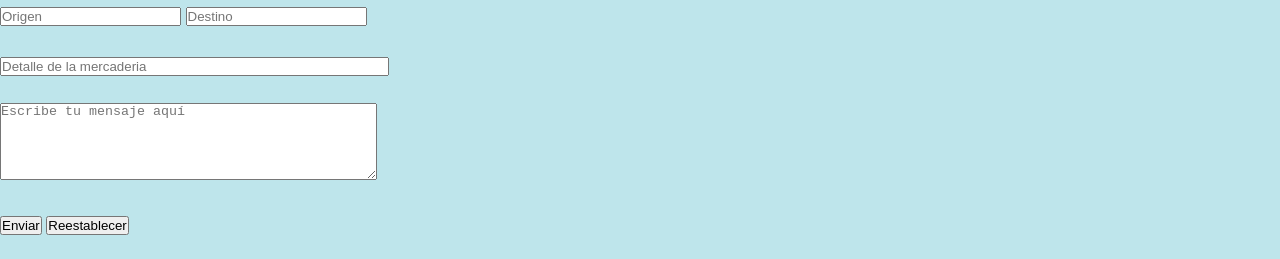
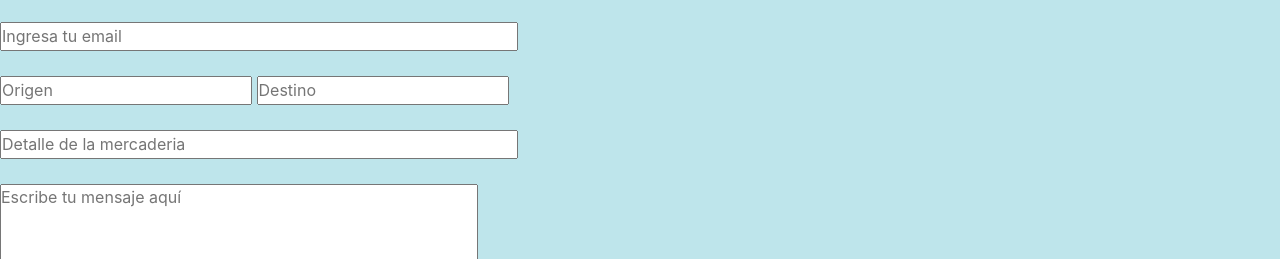
Before and after one commit to nicovita93/coder_nico, a website: page pages/cotiza.html in a window 1280 px wide. Shown: the part 565-824 px from the top of the page. Drawn offline with nearby package versions, Linux system fonts and the light colour scheme.

Commit message:
boststrap en paginas

```diff
--- a/pages/cotiza.html
+++ b/pages/cotiza.html
@@ -6,6 +6,7 @@
     <meta name="viewport" content="width=device-width, initial-scale=1.0">
     <link rel="shortcut icon" href="/img/favicon.PNG" type="image/x-icon">
     <title>GO SHIPPING</title>
+    <link href="https://cdn.jsdelivr.net/npm/bootstrap@5.1.3/dist/css/bootstrap.min.css" rel="stylesheet" integrity="sha384-1BmE4kWBq78iYhFldvKuhfTAU6auU8tT94WrHftjDbrCEXSU1oBoqyl2QvZ6jIW3" crossorigin="anonymous">
     <link rel="stylesheet" href="../css/styles.css">
     <link rel="preconnect" href="https://fonts.googleapis.com">
 <link rel="preconnect" href="https://fonts.gstatic.com" crossorigin>
```
Also changed, not shown: pages/normativas.html (+1 -0 lines), pages/nosotros.html (+1 -0 lines), pages/servicios.html (+1 -0 lines).
